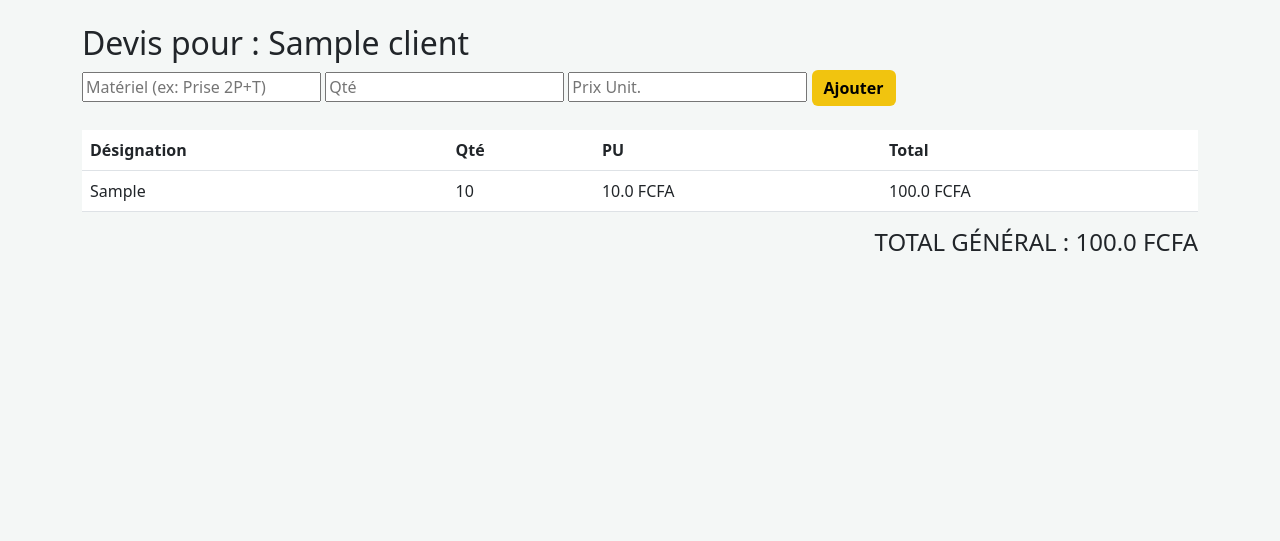
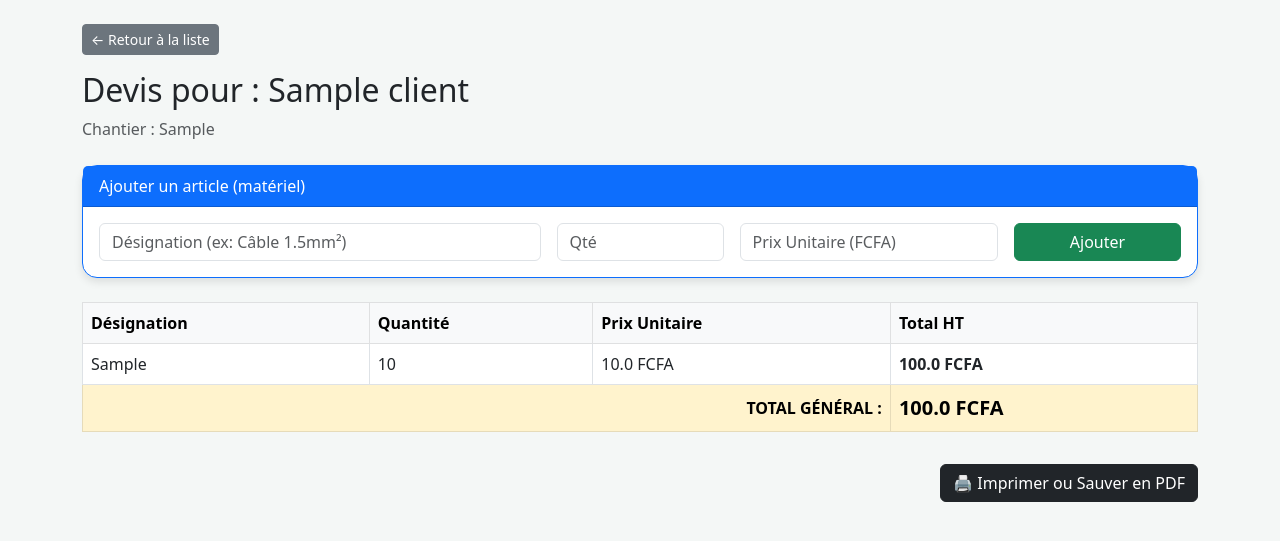
Before and after one commit to ernestcoulibaly721/ElecPro_Saas, a Flask app: page /devis/1 in a window 1280 px wide. Shown: the part 60-601 px from the top of the page. Run offline with Flask 3, Linux system fonts and the light colour scheme; tables that the repository leaves empty hold one stand-in row (values such as "Sample post").

Commit message:
Update creer_devis.html

```diff
--- a/templates/creer_devis.html
+++ b/templates/creer_devis.html
@@ -1,33 +1,66 @@
+{% extends "layout.html" %}
 
-{% extends "layout.html" %}
 {% block content %}
+<div class="mb-4">
+    <a href="{{ url_for('index') }}" class="btn btn-sm btn-secondary mb-3">← Retour à la liste</a>
     <h2>Devis pour : {{ client.nom_complet }}</h2>
-<form method="POST" class="mb-4">
-    <input type="text" name="designation" placeholder="Matériel (ex: Prise 2P+T)" required>
-    <input type="number" name="quantite" placeholder="Qté" required>
-    <input type="number" step="0.01" name="prix_unitaire" placeholder="Prix Unit." required>
-    <button type="submit" class="btn btn-primary">Ajouter</button>
+    <p class="text-muted">Chantier : {{ client.adresse_chantier }}</p>
+</div>
+
+<div class="card mb-4 border-primary">
+    <div class="card-header bg-primary text-white">Ajouter un article (matériel)</div>
+    <div class="card-body">
+        <form method="POST" class="row g-3">
+            <div class="col-md-5">
+                <input type="text" name="designation" class="form-control" placeholder="Désignation (ex: Câble 1.5mm²)" required>
+            </div>
+            <div class="col-md-2">
+                <input type="number" name="quantite" class="form-control" placeholder="Qté" min="1" required>
+            </div>
+            <div class="col-md-3">
+                <input type="number" step="0.01" name="prix_unitaire" class="form-control" placeholder="Prix Unitaire (FCFA)" required>
+            </div>
+            <div class="col-md-2">
+                <button type="submit" class="btn btn-success w-100">Ajouter</button>
+            </div>
         </form>
+    </div>
+</div>
 
-<table class="table">
-    <thead>
+<div class="table-responsive">
+    <table class="table table-bordered">
+        <thead class="table-light">
             <tr>
                 <th>Désignation</th>
-            <th>Qté</th>
-            <th>PU</th>
-            <th>Total</th>
+                <th>Quantité</th>
+                <th>Prix Unitaire</th>
+                <th>Total HT</th>
             </tr>
         </thead>
         <tbody>
-        {% for m in materiels %}
+            {% for mat in materiels %}
             <tr>
-            <td>{{ m.designation }}</td>
-            <td>{{ m.quantite }}</td>
-            <td>{{ m.prix_unitaire }} FCFA</td>
-            <td>{{ m.quantite * m.prix_unitaire }} FCFA</td>
+                <td>{{ mat.designation }}</td>
+                <td>{{ mat.quantite }}</td>
+                <td>{{ mat.prix_unitaire }} FCFA</td>
+                <td><strong>{{ mat.quantite * mat.prix_unitaire }} FCFA</strong></td>
+            </tr>
+            {% else %}
+            <tr>
+                <td colspan="4" class="text-center">Aucun matériel ajouté pour le moment.</td>
             </tr>
             {% endfor %}
         </tbody>
+        <tfoot class="table-warning">
+            <tr>
+                <td colspan="3" class="text-end"><strong>TOTAL GÉNÉRAL :</strong></td>
+                <td><strong class="fs-5">{{ total }} FCFA</strong></td>
+            </tr>
+        </tfoot>
     </table>
-<h4 class="text-end">TOTAL GÉNÉRAL : {{ total }} FCFA</h4>
+</div>
+
+<div class="text-end mt-3">
+    <button onclick="window.print()" class="btn btn-dark">🖨️ Imprimer ou Sauver en PDF</button>
+</div>
 {% endblock %}
```
Lines whose indentation alone changed are shown as unchanged.
